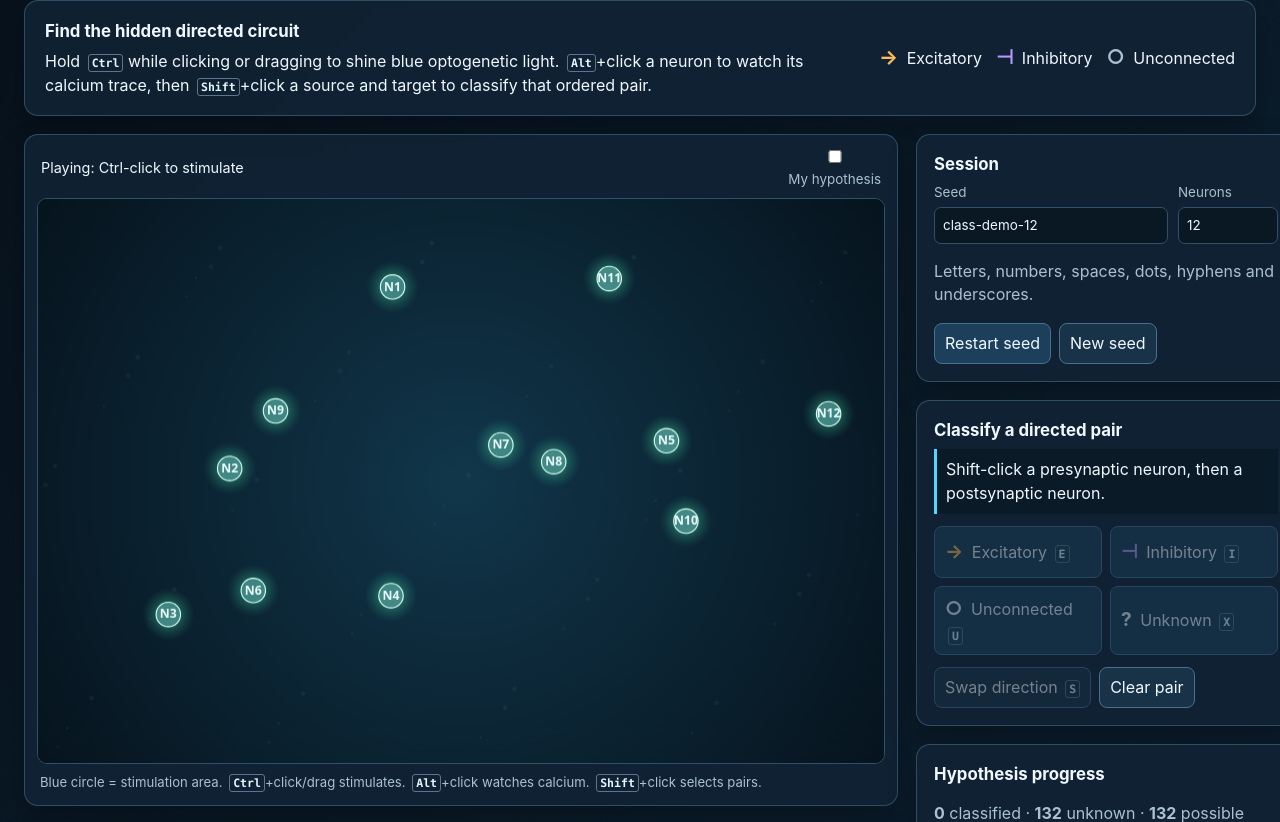
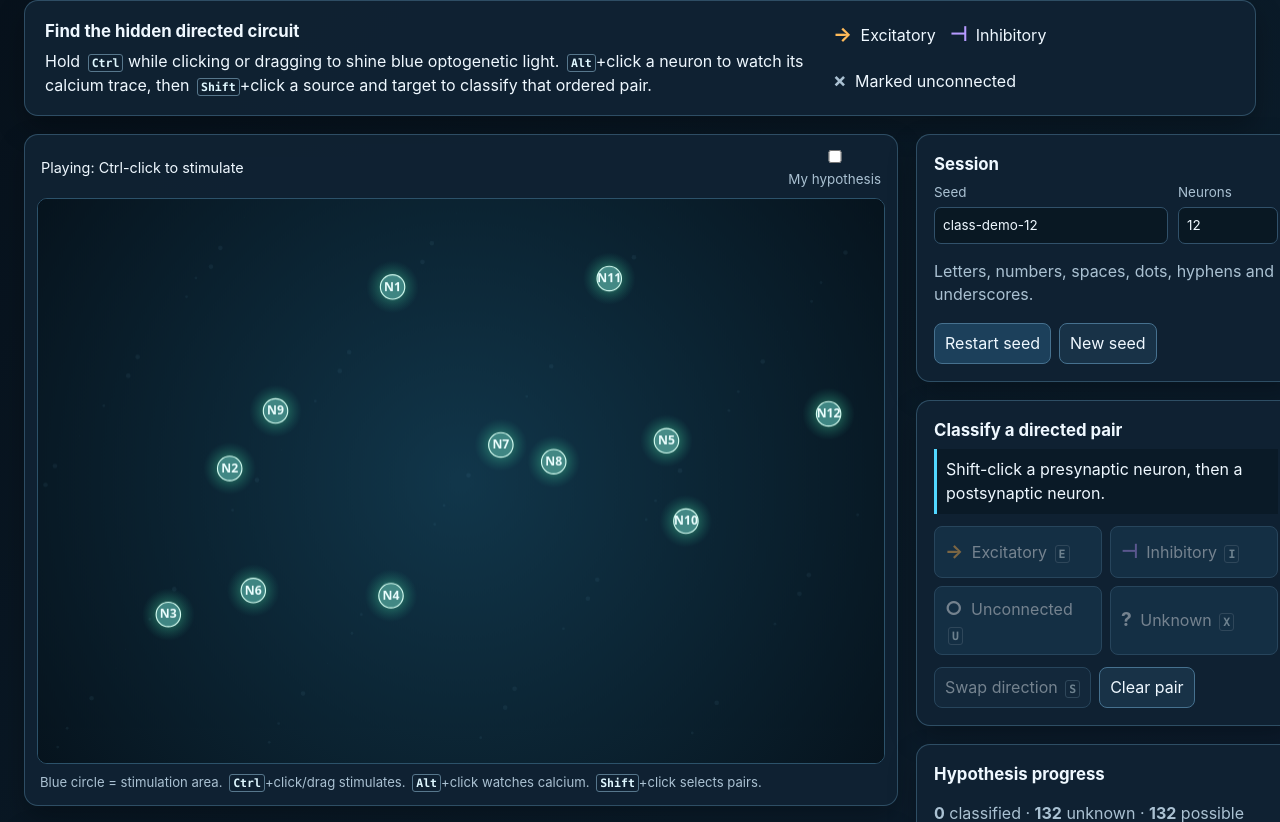
Before and after one commit to ankilab/connectivity-game, a PHP site: page / in a window 1280 px wide. Shown: the part 101-923 px from the top of the page. Run offline with PHP 8.4, Linux system fonts and the light colour scheme.

Commit message:
update README and UI to clarify unconnected connections in the neural circuit game

```diff
--- a/assets/js/renderer.js
+++ b/assets/js/renderer.js
@@ -20,9 +20,18 @@ export class Renderer {
     const ctx = this.ctx;
     for (const [pre, post] of network.validPairs()) {
       const truth = network.edgeType(pre, post); const guess = guesses.get(`${pre}:${post}`) || TYPES.UNKNOWN; const type = revealed ? truth : guess;
-      if (type === TYPES.NONE || type === TYPES.UNKNOWN) continue;
+      const markedUnconnected = !revealed && type === TYPES.NONE;
+      if (type === TYPES.UNKNOWN || (type === TYPES.NONE && !markedUnconnected)) continue;
       const a = network.neurons[pre], b = network.neurons[post], reversePresent = (revealed ? network.edgeType(post, pre) : guesses.get(`${post}:${pre}`)) in { excitatory: 1, inhibitory: 1 };
-      const color = type === TYPES.EXC ? '#ffba59' : '#b69aff'; ctx.save(); ctx.strokeStyle = color; ctx.globalAlpha = .82; ctx.lineWidth = 2.2; curve(ctx, a, b, reversePresent); ctx.stroke(); drawArrow(ctx, endpointTowards(a, b, 18), type, color); ctx.restore();
+      const color = type === TYPES.EXC ? '#ffba59' : type === TYPES.INH ? '#b69aff' : '#a9c2cf';
+      ctx.save(); ctx.strokeStyle = color; ctx.globalAlpha = .82; ctx.lineWidth = markedUnconnected ? 1.6 : 2.2;
+      if (markedUnconnected) ctx.setLineDash([5, 4]);
+      const marker = curve(ctx, a, b, reversePresent); ctx.stroke(); ctx.setLineDash([]);
+      if (markedUnconnected) {
+        ctx.strokeStyle = '#e8f6fb'; ctx.lineWidth = 2.4;
+        ctx.beginPath(); ctx.moveTo(marker.cx - 5, marker.cy - 5); ctx.lineTo(marker.cx + 5, marker.cy + 5); ctx.moveTo(marker.cx + 5, marker.cy - 5); ctx.lineTo(marker.cx - 5, marker.cy + 5); ctx.stroke();
+      } else drawArrow(ctx, endpointTowards(a, b, 18), type, color);
+      ctx.restore();
     }
   }
   drawLight(simulation) { const point = this.pointer; const ctx = this.ctx; const active = simulation.stimulation && simulation.time < simulation.stimulation.until; ctx.save(); ctx.strokeStyle = active ? '#73ddff' : '#438db7'; ctx.fillStyle = active ? '#2d98ff30' : '#2d98ff18'; ctx.lineWidth = 2; ctx.beginPath(); ctx.arc(point.x, point.y, CONFIG.lightRadius, 0, Math.PI * 2); ctx.fill(); ctx.stroke(); if (active) { ctx.strokeStyle = '#b4f3ff'; ctx.globalAlpha = .65; ctx.beginPath(); ctx.arc(point.x, point.y, CONFIG.lightRadius + 8, 0, Math.PI * 2); ctx.stroke(); } ctx.restore(); }
--- a/index.php
+++ b/index.php
@@ -40,7 +40,7 @@ $count = valid_count($_GET['n'] ?? 12);
   <main>
     <section class="intro card" aria-labelledby="intro-title">
       <div><h2 id="intro-title">Find the hidden directed circuit</h2><p>Hold <kbd>Ctrl</kbd> while clicking or dragging to shine blue optogenetic light. <kbd>Alt</kbd>+click a neuron to watch its calcium trace, then <kbd>Shift</kbd>+click a source and target to classify that ordered pair.</p></div>
-      <div class="legend" aria-label="Connection legend"><span><b class="symbol exc">→</b> Excitatory</span><span><b class="symbol inh">⊣</b> Inhibitory</span><span><b class="symbol none">○</b> Unconnected</span></div>
+      <div class="legend" aria-label="Connection legend"><span><b class="symbol exc">→</b> Excitatory</span><span><b class="symbol inh">⊣</b> Inhibitory</span><span><b class="symbol none">×</b> Marked unconnected</span></div>
     </section>
 
     <section class="layout" id="experiment" aria-label="Experiment workspace">
```
Also changed, not shown: README.md.
